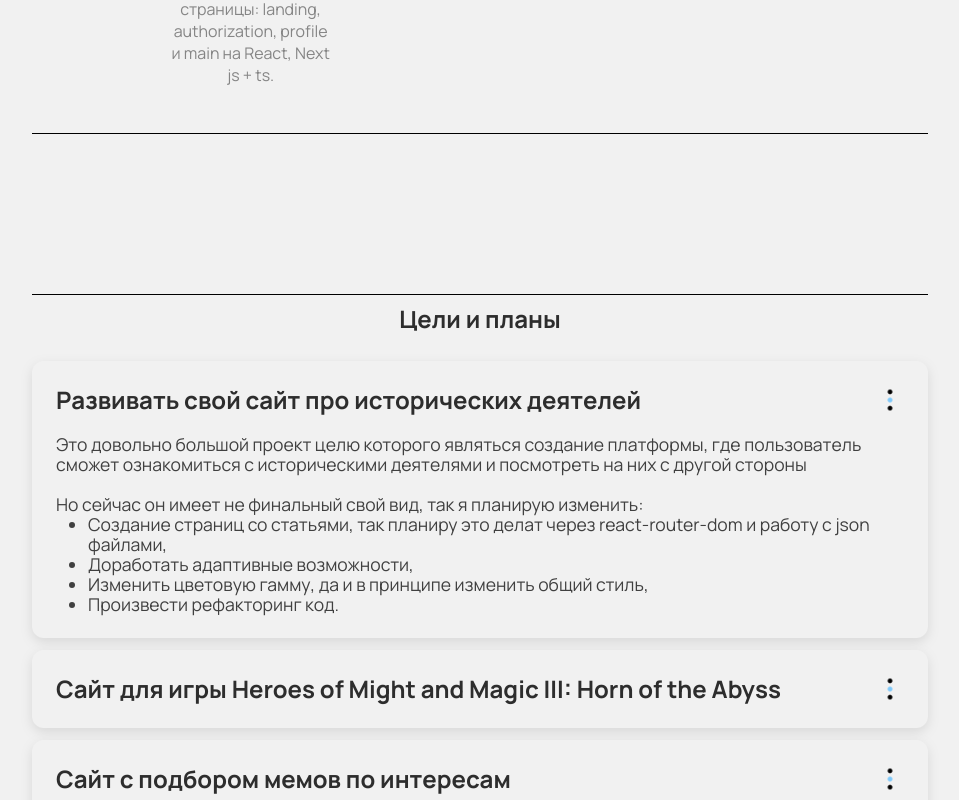
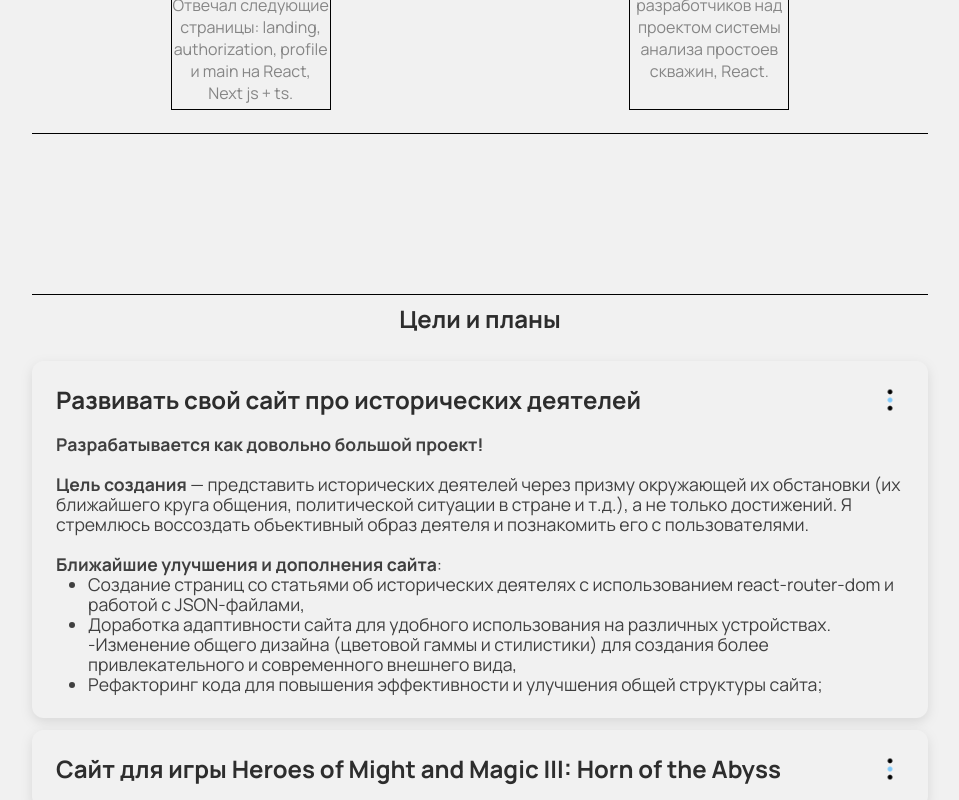
Before and after one commit to FrowningCat/Business-card-website, a React (Vite) app: page / in a window 1280 px wide. Both pictures are taken after a click on the heading "Развивать свой сайт про исторических деятелей". Shown: the part 2696-3496 px from the top of the page, without its empty margins (160-1119 px from the left). Built offline with nearby package versions, Linux system fonts and the light colour scheme.

Commit message:
fix text content

```diff
--- a/src/components/LandingPage/Header/Header.jsx
+++ b/src/components/LandingPage/Header/Header.jsx
@@ -13,7 +13,7 @@ export default function Header() {
                         React programmer
                     </h3>
                     <p className="header__textBlock__info__aboutMe">
-                        Добрый день. Ищу работу на позицию front-end dev.
+                        Добрый день. Ищу работу на позицию frontend developer.
                         <b>
                             {' '}
                             Трудолюбивый, коммуникативный, трудностей не боюсь)
--- a/src/components/LandingPage/Main/Main.jsx
+++ b/src/components/LandingPage/Main/Main.jsx
@@ -63,7 +63,7 @@ export default function Header() {
             id: 1,
             title: 'Аэродиск',
             data: 'Июль 2023 — октябрь 2023',
-            post: 'Junior front-end программист',
+            post: 'Junior frontend developer',
             content:
                 'Участвовал в команде разработчиков над сайтом нового продукта компании. Отвечал следующие страницы: landing, authorization, profile и main на React, Next js + ts.',
         },
@@ -71,7 +71,7 @@ export default function Header() {
             id: 2,
             title: 'iDigit',
             data: 'Май 2022 — июль 2022',
-            post: 'Junior front-end программист',
+            post: 'Junior frontend developer',
             content:
                 'Участвовал в команде разработчиков над проектом системы анализа простоев скважин, React.',
         },
@@ -305,26 +305,38 @@ export default function Header() {
                             />
                         </summary>
                         <p>
-                            Это довольно большой проект целю которого являться
-                            создание платформы, где пользователь сможет
-                            ознакомиться с историческими деятелями и посмотреть
-                            на них с другой стороны
+                            <b>
+                                Разрабатывается как довольно большой проект!
+                                <br></br>
+                                <br></br>Цель создания
+                            </b>{' '}
+                            — представить исторических деятелей через призму
+                            окружающей их обстановки (их ближайшего круга
+                            общения, политической ситуации в стране и т.д.), а
+                            не только достижений. Я стремлюсь воссоздать
+                            объективный образ деятеля и познакомить его с
+                            пользователями.
                             <br />
                             <br />
-                            Но сейчас он имеет не финальный свой вид, так я
-                            планирую изменить:
+                            <b>Ближайшие улучшения и дополнения сайта</b>:
                             <ul>
                                 <li>
-                                    Создание страниц со статьями, так планиру
-                                    это делат через react-router-dom и работу с
-                                    json файлами,
+                                    Создание страниц со статьями об исторических
+                                    деятелях с использованием react-router-dom и
+                                    работой с JSON-файлами,
                                 </li>
-                                <li>Доработать адаптивные возможности,</li>
                                 <li>
-                                    Изменить цветовую гамму, да и в принципе
-                                    изменить общий стиль,
+                                    Доработка адаптивности сайта для удобного
+                                    использования на различных устройствах.
+                                    -Изменение общего дизайна (цветовой гаммы и
+                                    стилистики) для создания более
+                                    привлекательного и современного внешнего
+                                    вида,
                                 </li>
-                                <li>Произвести рефакторинг код.</li>
+                                <li>
+                                    Рефакторинг кода для повышения эффективности
+                                    и улучшения общей структуры сайта;
+                                </li>
                             </ul>
                         </p>
                     </details>
@@ -341,21 +353,30 @@ export default function Header() {
                             />
                         </summary>
                         <p>
-                            Хочу сделать удобный сайт, во всех смыслах этого
-                            слова, где пользователи смогут найти всю
-                            интересующую их информацию. Так, например, они
-                            смогут найти:
+                            <b>Цель создания</b> - сэкономить время пользователя
+                            на поиске интересующей информации по игре. Хочу
+                            разработать максимально удобный и понятный для
+                            пользователя сайт.
+                            <br />
+                            <br />
+                            <b>Пример наполнения сайта:</b>
                             <ul>
                                 <li>
-                                    Подробную информацию про замки и существ,
+                                    Полная информация о локациях и существах
+                                    игры,
                                 </li>
-                                <li>Стоимость охраны,</li>
                                 <li>
-                                    Подробную информацию про каждый популярный
-                                    шаблон,
+                                    Стоимость охраны и её влияние на игровой
+                                    процесс,
                                 </li>
-                                <li>Ссылки на блогеров по данной игре,</li>
-                                <li>И подобную полезную информацию.</li>
+                                <li>
+                                    Обзор популярных стратегических шаблонов и
+                                    тактик для игры,
+                                </li>
+                                <li>
+                                    Ссылки на каналы блогеров по данной игре И
+                                    многое другое;
+                                </li>
                             </ul>
                         </p>
                     </details>
@@ -369,15 +390,24 @@ export default function Header() {
                             />
                         </summary>
                         <p>
-                            Так как у меня имеется довольно большая коллекция
-                            мемов, на данный момент их более 3 тысяч, я подумал
-                            что будет интересным оптом написать сайт где
-                            ролтзоаателб будет показываться мем на основе его
+                            <b>Цель создания</b> - написание системы, которая
+                            анализирует предпочтения пользователя в игровой
+                            форме и выводит результат на основании его ответов.
+                            <br />
+                            <br />У меня имеется довольно большая коллекция
+                            мемов, на данный момент их более 3 тысяч, поэтому
+                            возникла интересная идея - написать сайт, где
+                            пользователю будет показываться мем на основе его
                             вкусовых предпочтений.
                             <br />
                             <br />
-                            Если брать более глобально, то хочеться создать
-                            такой своеобразный аналог Netflix, только с мемами)
+                            <b>Варианты возможной реализации системы:</b>
+                            <ul>
+                                <li>Тест,</li>
+                                <li>
+                                    Анализ предпочтений по лайкам/дизлайкам.
+                                </li>
+                            </ul>
                         </p>
                     </details>
                 </div>
@@ -385,16 +415,16 @@ export default function Header() {
             <div className="main__softSkills">
                 <h5 className="main__softSkills__title">
                     <span className="main__softSkills__title__text__notLit">
-                        S
+                        H
                     </span>
                     <span className="main__softSkills__title__text__notLit">
-                        O
+                        A
                     </span>
                     <span className="main__softSkills__title__text__notLit">
-                        F
+                        R
                     </span>
                     <span className="main__softSkills__title__text__notLit">
-                        T
+                        D
                     </span>
                     <span className="main__softSkills__title__text__sh">
                         &nbsp;&nbsp;S
--- a/src/components/LandingPage/Main/main.scss
+++ b/src/components/LandingPage/Main/main.scss
@@ -153,6 +153,8 @@ $titleSizeText: 700;
             &__specificWork {
                 display: grid;
                 gap: 1rem;
+                height: 25rem;
+                border: 1px solid black;
                 &__name {
                     color: $textColorNameworkAndPast;
                 }
@@ -286,7 +288,7 @@ ul {
                     grid-template-columns: repeat(auto-fit, 10rem);
                 }
                 &__other {
-                    grid-template-columns: repeat(2, 8.5rem);
+                    grid-template-columns: repeat(1, 8.5rem);
                 }
             }
         }
@@ -306,8 +308,8 @@ ul {
                     grid-template-columns: repeat(2, 8.5rem);
                     grid-template-rows: repeat(4, 6rem);
                 }
-                &__other {
-                    grid-template-columns: repeat(2, 8.5rem);
+                &__specificWork {
+                    height: 30rem;
                 }
             }
         }
```
Also changed, not shown: src/components/LandingPage/Main/main.css (+5 -3 lines), 1 other file (tests, documents, lock files or other folders).
